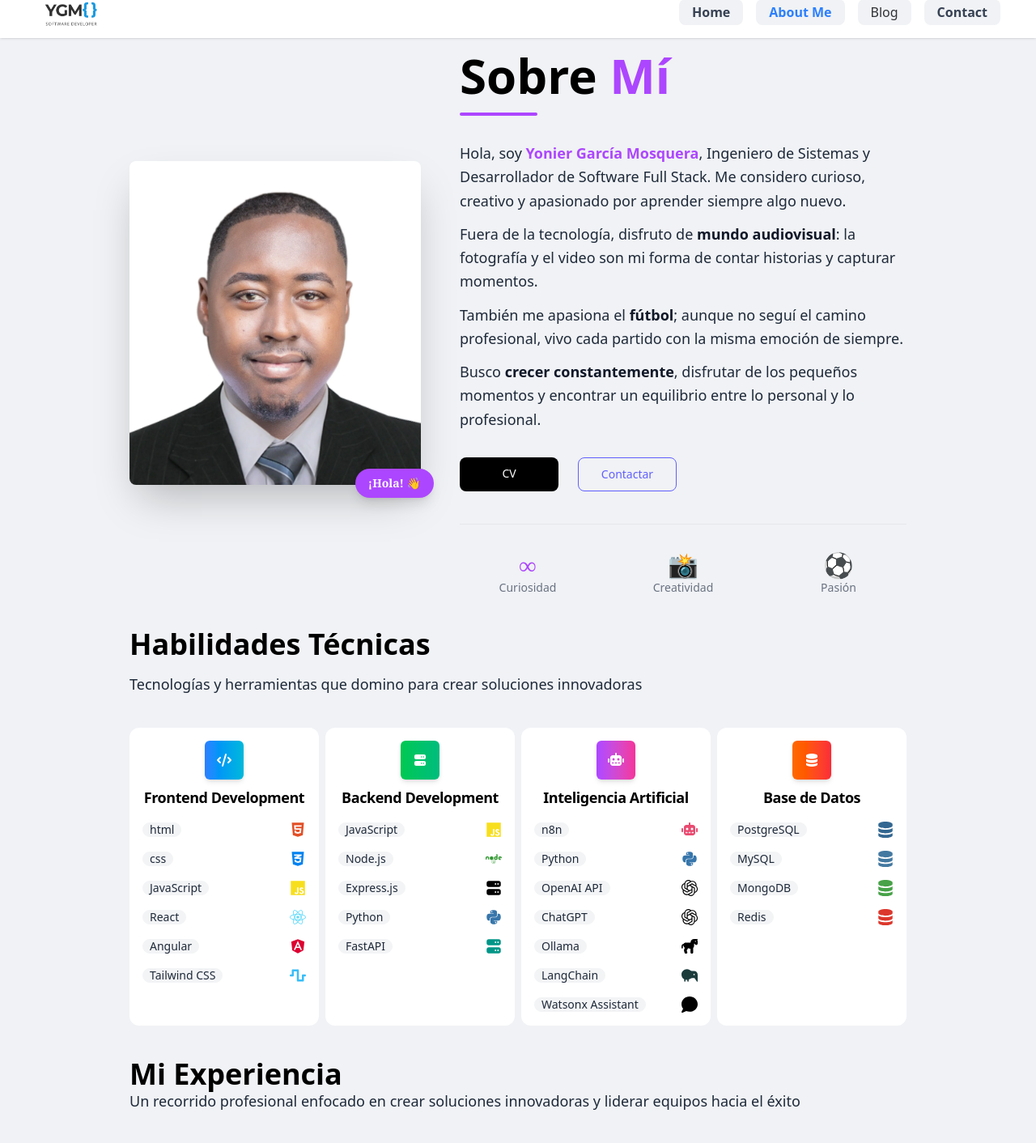
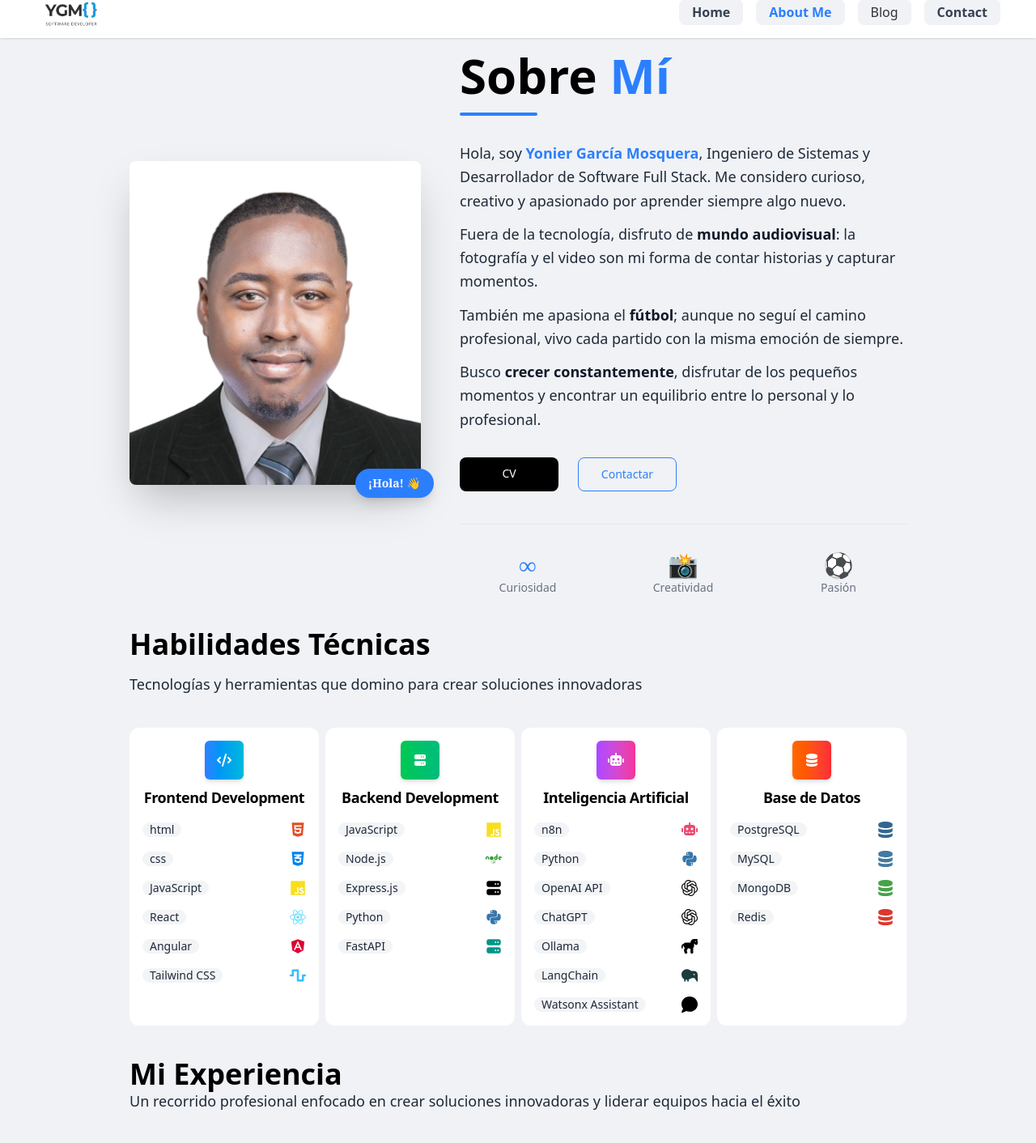
Before and after one commit to YonierGM/portfolio-dev, a React (Vite) app: page /about-me in a window 1280 px wide. Shown: the part 17-1429 px from the top of the page at 81% size. Built offline with nearby package versions, Linux system fonts and the light colour scheme.

Commit message:
cambio color indigo a blue

```diff
--- a/src/components/AboutMe/About.jsx
+++ b/src/components/AboutMe/About.jsx
@@ -5,9 +5,9 @@ export function About() {
     <section className="relative flex items-center justify-center">
       {/* Background decorative elements */}
       <div className="absolute inset-0 -z-10">
-        <div className="absolute top-20 left-10 w-32 h-32 bg-purple-500/10 rounded-full blur-xl animate-pulse" />
+        <div className="absolute top-20 left-10 w-32 h-32 bg-blue-500/10 rounded-full blur-xl animate-pulse" />
         <div className="absolute bottom-20 right-10 w-48 h-48 bg-gray-600/10 rounded-full blur-2xl animate-pulse delay-1000" />
-        <div className="absolute top-1/2 left-1/4 w-24 h-24 bg-purple-500/5 rounded-full blur-lg animate-bounce" />
+        <div className="absolute top-1/2 left-1/4 w-24 h-24 bg-blue-500/5 rounded-full blur-lg animate-bounce" />
       </div>
 
       <div className="max-w-6xl mx-auto grid lg:grid-cols-[.5fr_1fr] gap-12 items-center">
@@ -20,7 +20,7 @@ export function About() {
                 alt="Retrato profesional"
                 className="w-full h-full object-cover rounded-lg shadow-2xl"
               />
-              <div className="absolute -bottom-4 -right-4 bg-purple-500 text-white px-4 py-2 rounded-full font-serif font-bold text-sm shadow-lg">
+              <div className="absolute -bottom-4 -right-4 bg-blue-500 text-white px-4 py-2 rounded-full font-serif font-bold text-sm shadow-lg">
                 ¡Hola! 👋
               </div>
             </div>
@@ -30,14 +30,14 @@ export function About() {
         <div className="space-y-8">
           <div className="space-y-4">
             <h1 className="text-5xl md:text-4xl font-bold text-center min-sm:text-start lg:text-6xl">
-              Sobre <span className="text-purple-500">Mí</span>
+              Sobre <span className="text-blue-500">Mí</span>
             </h1>
-            <div className="w-24 h-1 bg-purple-500 rounded-full" />
+            <div className="w-24 h-1 bg-blue-500 rounded-full" />
           </div>
 
           <div className="leading-relaxed font-normal text-[18px] text-gray-800 max-sm:text-lg min-sm:text-start flex flex-col gap-3">
             <p>
-              Hola, soy <span className="text-purple-500 font-semibold">Yonier García Mosquera</span>, Ingeniero de
+              Hola, soy <span className="text-blue-500 font-semibold">Yonier García Mosquera</span>, Ingeniero de
               Sistemas y Desarrollador de Software Full Stack. Me considero curioso, creativo y apasionado por aprender siempre algo nuevo.
             </p>
             <p>
@@ -56,26 +56,26 @@ export function About() {
 
           <div className="w-1/2 grid grid-cols-2 gap-4">
 
-              <a href="/cv/Yonier_Garcia_Mosquera_cv.pdf" download="Yonier_Garcia_Mosquera_cv.pdf" className="text-white text-center bg-black hover:opacity-85 focus:ring-4 focus:ring-indigo-300 font-medium rounded-lg text-sm px-5 py-2.5 me-2 mb-2 focus:outline-none dark:focus:ring-indigo-800">
+              <a href="/cv/Yonier_Garcia_Mosquera_cv.pdf" download="Yonier_Garcia_Mosquera_cv.pdf" className="text-white text-center bg-black hover:opacity-85 focus:ring-4 focus:ring-blue-300 font-medium rounded-lg text-sm px-5 py-2.5 me-2 mb-2 focus:outline-none dark:focus:ring-blue-800">
               CV
               </a>
 
-            <Link className="cursor-pointer text-indigo-500 hover:text-white border border-indigo-500 hover:bg-indigo-500 focus:ring-4 focus:outline-none font-medium rounded-lg text-sm px-5 py-2.5 text-center me-2 mb-2" to="/contacto">
+            <Link className="cursor-pointer text-blue-500 hover:text-white border border-blue-500 hover:bg-blue-500 focus:ring-4 focus:outline-none font-medium rounded-lg text-sm px-5 py-2.5 text-center me-2 mb-2" to="/contacto">
               Contactar
             </Link>
           </div>
 
           <div className="grid grid-cols-3 gap-6 pt-8 border-t border-gray-200">
             <div className="text-center">
-              <div className="text-3xl font-serif font-bold text-purple-500">∞</div>
+              <div className="text-3xl font-serif font-bold text-blue-500">∞</div>
               <div className="text-sm text-gray-500">Curiosidad</div>
             </div>
             <div className="text-center">
-              <div className="text-3xl font-serif font-bold text-purple-500">📸</div>
+              <div className="text-3xl font-serif font-bold text-blue-500">📸</div>
               <div className="text-sm text-gray-500">Creatividad</div>
             </div>
             <div className="text-center">
-              <div className="text-3xl font-serif font-bold text-purple-500">⚽</div>
+              <div className="text-3xl font-serif font-bold text-blue-500">⚽</div>
               <div className="text-sm text-gray-500">Pasión</div>
             </div>
           </div>
--- a/src/components/AboutMe/AboutExperience.jsx
+++ b/src/components/AboutMe/AboutExperience.jsx
@@ -50,13 +50,13 @@ export function AboutExperience() {
             <div
               key={index}
               className={`p-6 grid grid-rows-[100px_1fr_100px] gap-4 hover:shadow-xl transition-all duration-300 transform hover:-translate-y-2 ${
-                exp.highlight ? "border-indigo-500 border-2 rounded-2xl bg-white" : "border-white bg-white rounded-2xl"
+                exp.highlight ? "border-blue-500 border-2 rounded-2xl bg-white" : "border-white bg-white rounded-2xl"
               }`}
             >
               <div className="">
                 <div className="flex items-start justify-between mb-2">
                   <div className="font-extrabold text-[18px] text-gray-800 max-sm:text-lg min-sm:text-start">{exp.title}</div>
-                  {exp.highlight && <div className="bg-indigo-400 text-white p-1 rounded-md text-accent-foreground text-xs">Actual</div>}
+                  {exp.highlight && <div className="bg-blue-400 text-white p-1 rounded-md text-accent-foreground text-xs">Actual</div>}
                 </div>
                 <div className="space-y-1">
                   <p className="font-semibold text-[18px] text-gray-800 max-sm:text-lg min-sm:text-start">{exp.company}</p>
```
